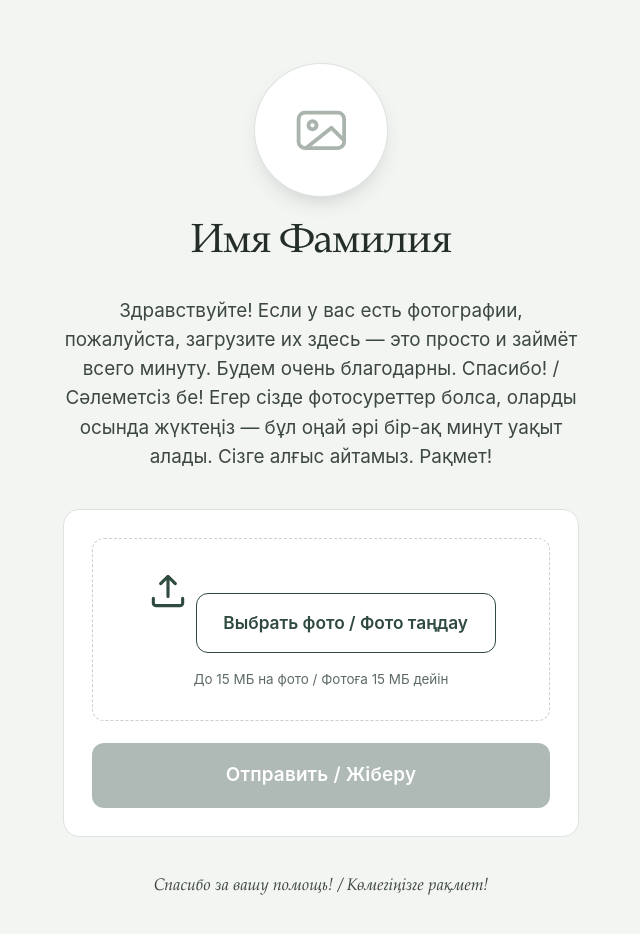
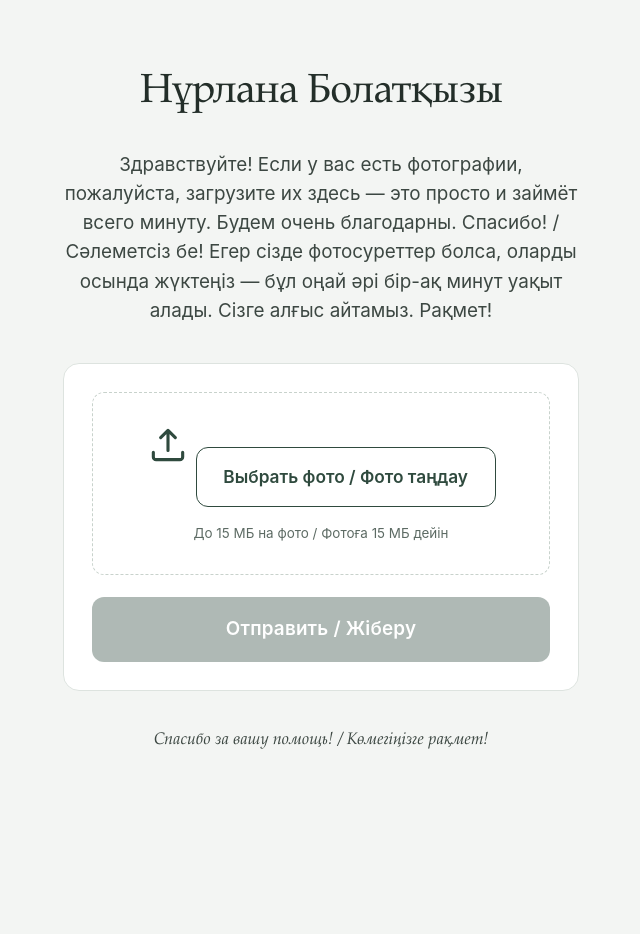
Before and after one commit to n0nam3e01/PhotoUploader, a plain HTML site: page index.html in a window 1280 px wide. Shown: the whole page, without its empty margins (319-959 px from the left). After the commit the page ends 817 px from the top, so only its background shows below. Drawn offline with Linux system fonts and the light colour scheme.

Commit message:
Убрать рамку под фото в шапке, имя «Нұрлана Болатқызы»
Co-Authored-By: Claude Opus 4.8 <noreply@anthropic.com>

```diff
--- a/index.html
+++ b/index.html
@@ -17,22 +17,10 @@
 
   <main class="page">
 
-    <!-- 1. ШАПКА: картинка-заставка и заголовок -->
+    <!-- 1. ШАПКА: только имя (картинки сверху нет) -->
     <header class="hero reveal">
-      <!--
-        Картинка сверху. Если в script.js задан PERSON.portrait, сюда подставится фото.
-        Пока фото нет — показывается мягкий значок с фотографиями.
-      -->
-      <div class="portrait" id="portrait">
-        <svg class="portrait-placeholder" viewBox="0 0 24 24" aria-hidden="true">
-          <rect x="3" y="5" width="18" height="14" rx="2.5" />
-          <circle cx="8.5" cy="10" r="1.6" />
-          <path d="M21 16l-5-5L6 19" />
-        </svg>
-      </div>
-
-      <!-- Заголовок подставляется из PERSON.name в script.js -->
-      <h1 class="name" id="personName">Имя Фамилия</h1>
+      <!-- Имя подставляется из PERSON.name в script.js -->
+      <h1 class="name" id="personName">Нұрлана Болатқызы</h1>
     </header>
 
     <!-- 2. ОБРАЩЕНИЕ К ПОСЕТИТЕЛЯМ (коротко, на двух языках) -->
--- a/script.js
+++ b/script.js
@@ -14,8 +14,7 @@
    Заполните имя, годы жизни и, при наличии, путь к фотографии-портрету.
    ======================================================================== */
 const PERSON = {
-  name:     'Имя Фамилия',   // ← ВСТАВЬТЕ заголовок (имя или название)
-  portrait: ''               // ← путь к картинке, напр. 'photo.jpg'. Пусто = значок
+  name: 'Нұрлана Болатқызы'   // ← заголовок на странице (имя)
 };
 
 
@@ -76,7 +75,6 @@ let selectedFiles = [];        // выбранные файлы, ожидающ
 // Короткие ссылки на элементы
 const $ = (id) => document.getElementById(id);
 const els = {
-  portrait:   $('portrait'),
   name:       $('personName'),
   fileInput:  $('fileInput'),
   dropzone:   $('dropzone'),
@@ -104,13 +102,6 @@ function applyTexts() {
 /* --- Подставить данные о человеке (имя, даты, портрет) --- */
 function applyPerson() {
   els.name.textContent = PERSON.name;
-  if (PERSON.portrait) {
-    const img = document.createElement('img');
-    img.src = PERSON.portrait;
-    img.alt = PERSON.name;
-    els.portrait.innerHTML = '';
-    els.portrait.appendChild(img);
-  }
 }
 
 /* --- Показать сообщение определённого типа --- */
--- a/styles.css
+++ b/styles.css
@@ -81,34 +81,7 @@ body {
 /* ---------- Шапка ---------- */
 .hero {
   text-align: center;
-  padding: 8px 0 30px;
-}
-.portrait {
-  width: 132px;
-  height: 132px;
-  margin: 0 auto 24px;
-  border-radius: 50%;
-  overflow: hidden;
-  background: var(--surface);
-  box-shadow: 0 0 0 1px var(--line), 0 10px 28px -16px rgba(35, 46, 41, 0.45);
-  display: flex;
-  align-items: center;
-  justify-content: center;
-}
-.portrait img {
-  width: 100%;
-  height: 100%;
-  object-fit: cover;
-  display: block;
-}
-.portrait-placeholder {
-  width: 46%;
-  height: 46%;
-  fill: none;
-  stroke: #aab4ad;
-  stroke-width: 1.5;
-  stroke-linecap: round;
-  stroke-linejoin: round;
+  padding: 14px 0 34px;
 }
 .name {
   font-family: var(--serif);
```
